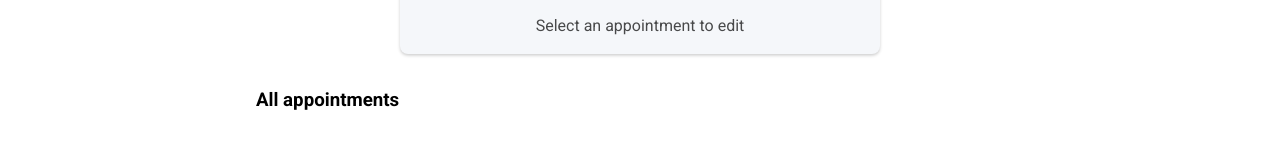
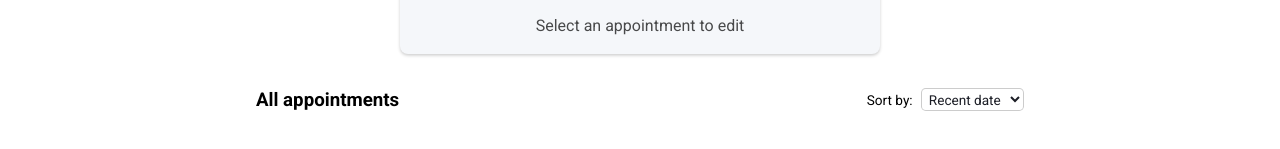
Before and after one commit to gedadev/appointment-manager, a React (Vite) app in the folder frontend/: page /dashboard/appointments in a window 1280 px wide. Shown: the part 335-484 px from the top of the page. Built offline with nearby package versions, Linux system fonts and the light colour scheme.

Commit message:
Implement sorting functionality for appointments by date in AppointmentProvider and update AppointmentsManager to use centralized sortItems function

```diff
--- a/frontend/src/components/Dashboard/AppointmentsManager.jsx
+++ b/frontend/src/components/Dashboard/AppointmentsManager.jsx
@@ -1,14 +1,14 @@
 import { FiFileText, FiTrash2 } from "react-icons/fi";
 import { useAppointment } from "../../hooks/useAppointment";
 import { months } from "../../utils/main";
-import { useState } from "react";
+import { useEffect, useState } from "react";
 import { useFormValidations } from "../../hooks/useFormValidations";
 import toast from "react-hot-toast";
 
 export function AppointmentsManager() {
   const {
     appointments,
-    sortByDate,
+    sortItems,
     formatDate,
     formatCurrency,
     formatTime,
@@ -17,6 +17,16 @@ export function AppointmentsManager() {
   const { validateCustomerName, validateTime, formError, validateForm } =
     useFormValidations();
   const [selectedAppointment, setSelectedAppointment] = useState({});
+  const [sortedAppointments, setSortedAppointments] = useState([]);
+
+  useEffect(() => {
+    sortAppointments("recent-date");
+  }, [appointments]);
+
+  const sortAppointments = (sortType) => {
+    const sorted = sortItems(appointments, sortType);
+    setSortedAppointments(sorted);
+  };
 
   const selectAppointment = (appointment) => {
     setSelectedAppointment(appointment);
@@ -189,8 +199,23 @@ export function AppointmentsManager() {
         </div>
       </div>
       <div className="appointments-list">
-        <h3>All appointments</h3>
-        {sortByDate(appointments).map((appointment) => (
+        <div className="appointments-header">
+          <h3>All appointments</h3>
+          <div>
+            <label htmlFor="">Sort by:</label>
+            <select
+              name="sort-appointments"
+              defaultValue={"recent-date"}
+              onChange={(e) => sortAppointments(e.target.value)}
+            >
+              <option value="name-a">Name [A - Z]</option>
+              <option value="name-z">Name [Z - A]</option>
+              <option value="recent-date">Recent date</option>
+              <option value="oldest-date">Oldest date</option>
+            </select>
+          </div>
+        </div>
+        {sortedAppointments.map((appointment) => (
           <AppointmentItem
             key={appointment._id}
             appointment={appointment}
--- a/frontend/src/context/AppointmentProvider.jsx
+++ b/frontend/src/context/AppointmentProvider.jsx
@@ -351,16 +351,28 @@ export const AppointmentProvider = ({ children }) => {
         );
 
       case "recent-date":
-        return items.toSorted(
-          (a, b) =>
-            new Date(b.createdAt).getTime() - new Date(a.createdAt).getTime()
-        );
+        return items.toSorted((a, b) => {
+          const dateA = a.date
+            ? new Date(a.date).getTime()
+            : new Date(a.createdAt).getTime();
+          const dateB = b.date
+            ? new Date(b.date).getTime()
+            : new Date(b.createdAt).getTime();
+
+          return dateB - dateA;
+        });
 
       case "oldest-date":
-        return items.toSorted(
-          (a, b) =>
-            new Date(a.createdAt).getTime() - new Date(b.createdAt).getTime()
-        );
+        return items.toSorted((a, b) => {
+          const dateA = a.date
+            ? new Date(a.date).getTime()
+            : new Date(a.createdAt).getTime();
+          const dateB = b.date
+            ? new Date(b.date).getTime()
+            : new Date(b.createdAt).getTime();
+
+          return dateA - dateB;
+        });
 
       default:
         return items;
--- a/frontend/src/styles/Dashboard.css
+++ b/frontend/src/styles/Dashboard.css
@@ -606,20 +606,23 @@
   z-index: 1;
 }
 
-.customers-header {
+.customers-header,
+.appointments-header {
   display: flex;
   justify-content: space-between;
   align-items: center;
 }
 
-.customers-header div {
+.customers-header div,
+.appointments-header div {
   display: flex;
   align-items: center;
   gap: 0.5rem;
   font-size: 0.85rem;
 }
 
-.customers-header select {
+.customers-header select,
+.appointments-header select {
   background-color: var(--light);
   color: var(--dark);
   border: 0.1rem solid var(--transparent);
```
